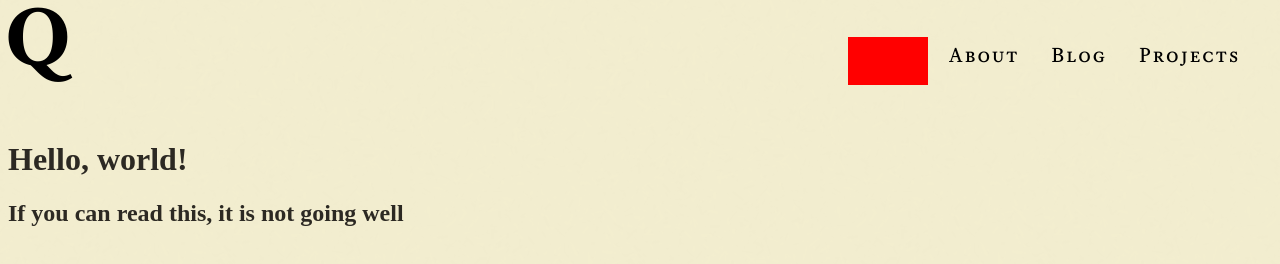
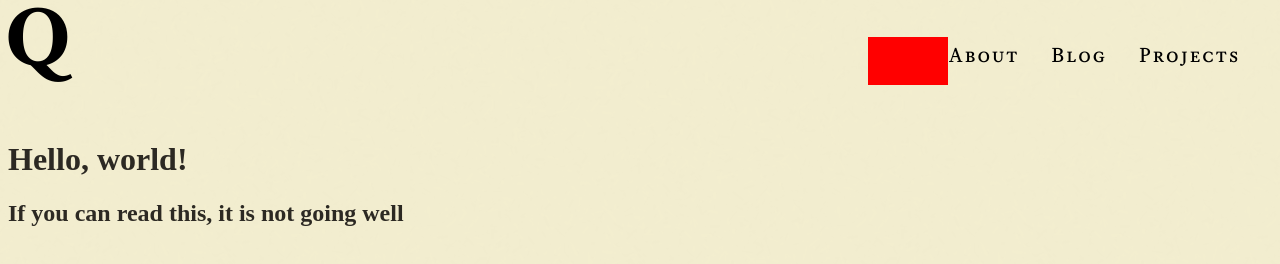
Before and after one commit to quinnlly/makedo, a plain HTML site: page index.html in a window 1280 px wide. Drawn offline with Linux system fonts and the light colour scheme; files whose address does not match are found by name.

Commit message:
still trying to fix

```diff
--- a/assets/css/style.css
+++ b/assets/css/style.css
@@ -111,7 +111,7 @@ body {
 .highlight-mask {
   position: absolute;
   top: -25%;
-  left: -5em;
+  left: -4em;
   width: 4em;
   height: 200%;
   background: red;
```
